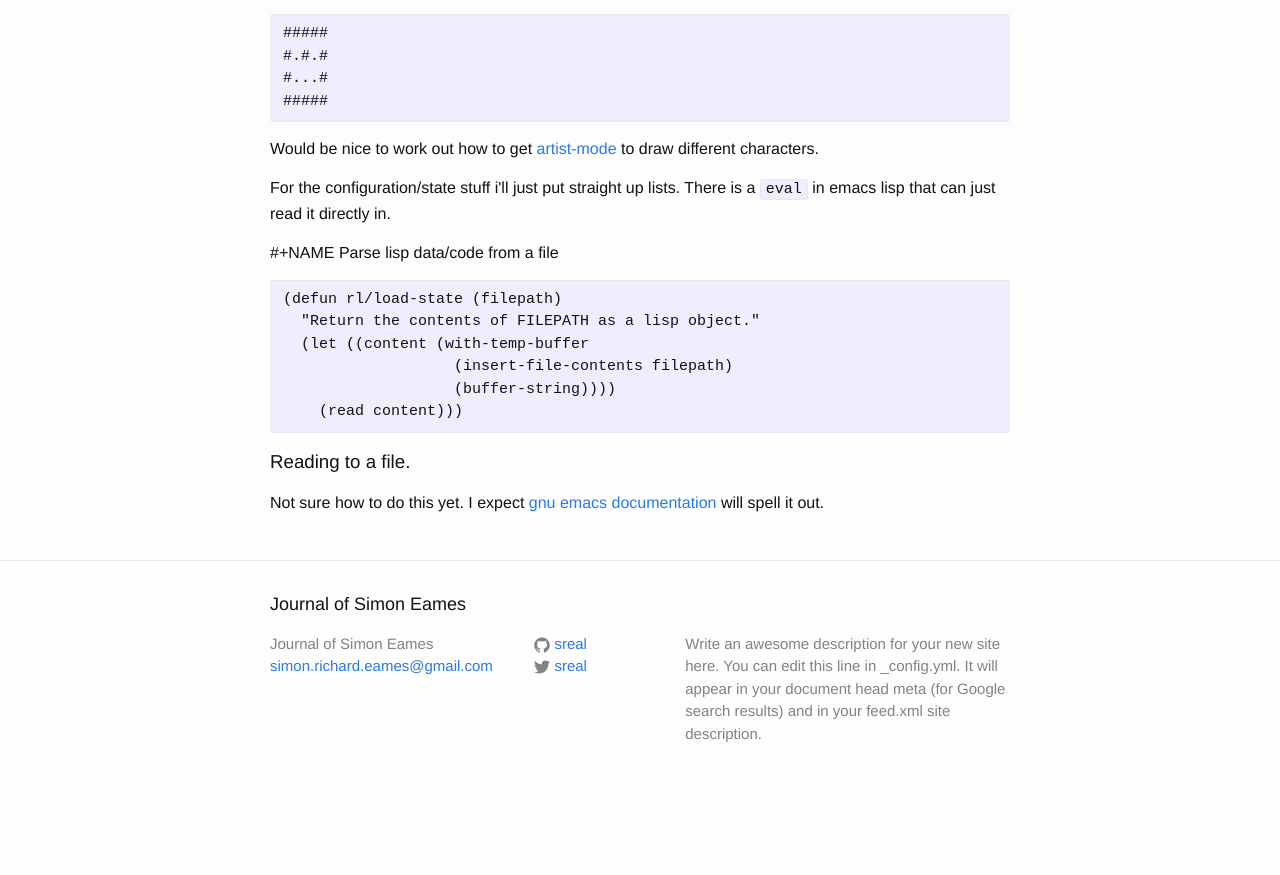
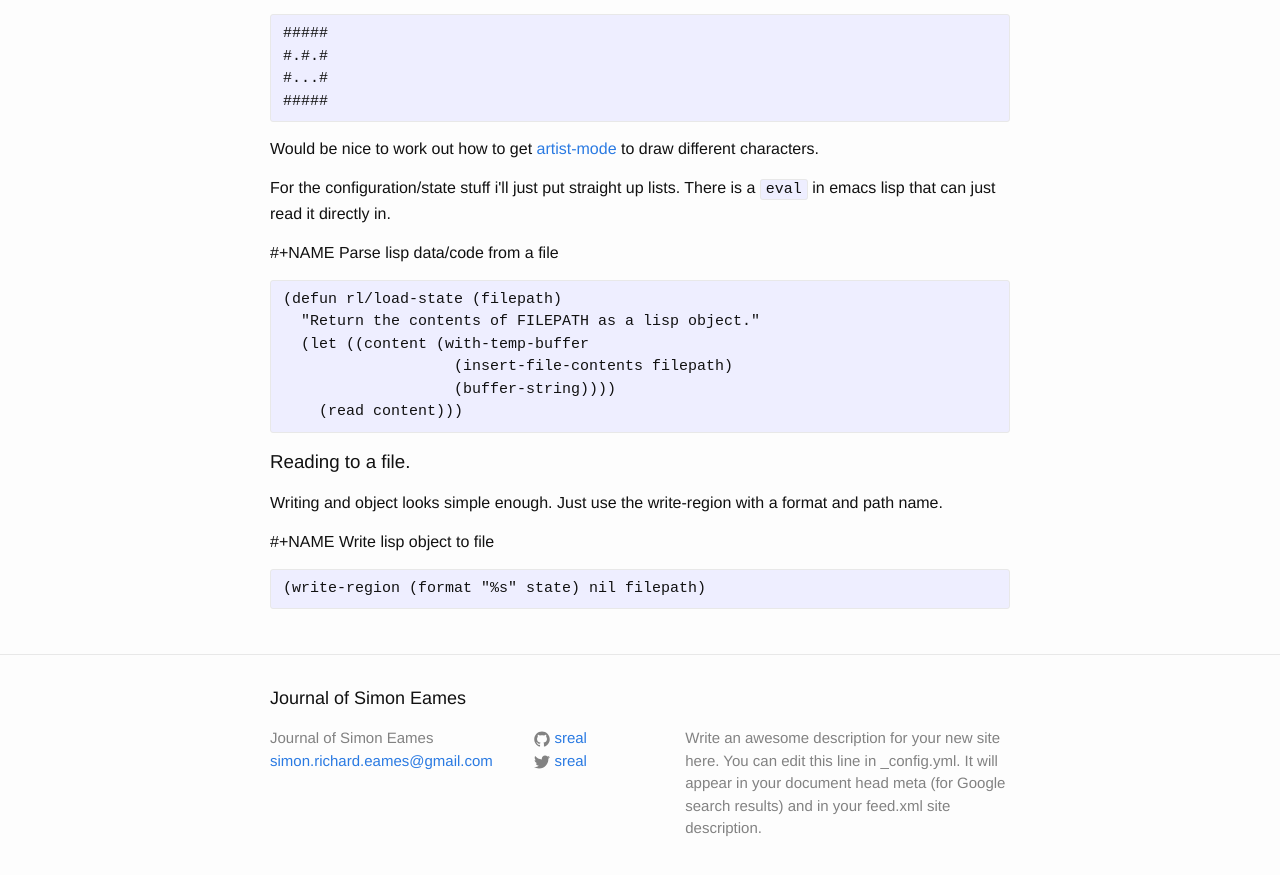
Before and after one commit to sreal/jekyll, a Jekyll site: the page built from _posts/2016-01-13-saving-loading-in-lisp.html, in a window 1280 px wide and 900 px high, scrolled down 625 px. Shown: the top 875 px of the window. Built offline with Jekyll 4.4.1, drawn with Linux system fonts in a browser that asks for light colours; before the commit the page ends 1430 px from its top, so only the background shows below that.

Commit message:
Update jekyl site

```diff
--- a/_posts/2016-01-13-saving-loading-in-lisp.html
+++ b/_posts/2016-01-13-saving-loading-in-lisp.html
@@ -84,8 +84,18 @@ For the configuration/state stuff i'll just put straight up lists. There is a <c
 <h3 id="sec-1-2">Reading to a file.</h3>
 <div class="outline-text-3" id="text-1-2">
 <p>
-Not sure how to do this yet. I expect <a href="https://www.gnu.org/software/emacs/manual/html_node/elisp/Writing-to-Files.html">gnu emacs documentation</a> will spell it out.
+Writing and object looks simple enough.
+Just use the write-region with a format and path name.
 </p>
+
+<p>
+#+NAME Write lisp object to file
+</p>
+<div class="org-src-container">
+
+<pre class="src src-emacs-lisp">(write-region (format "%s" state) nil filepath)
+</pre>
 </div>
 </div>
 </div>
+</div>
```
